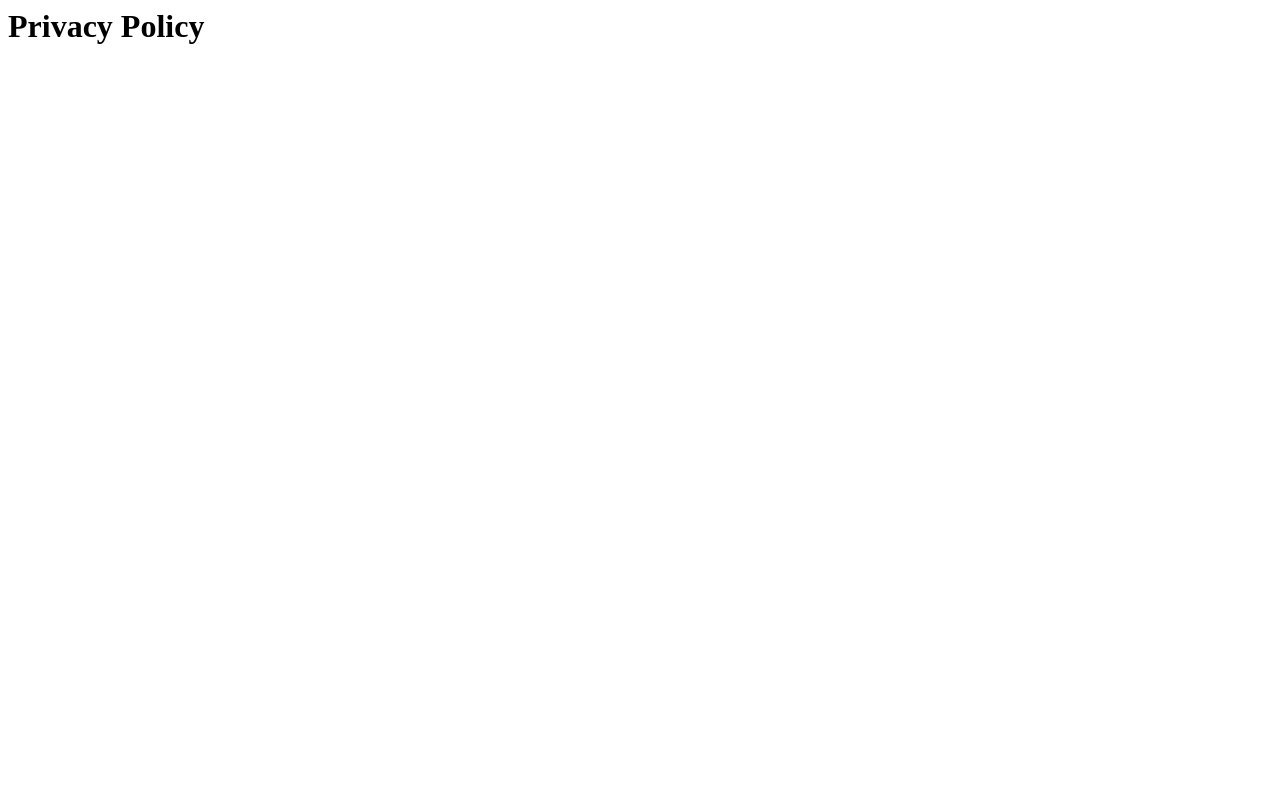
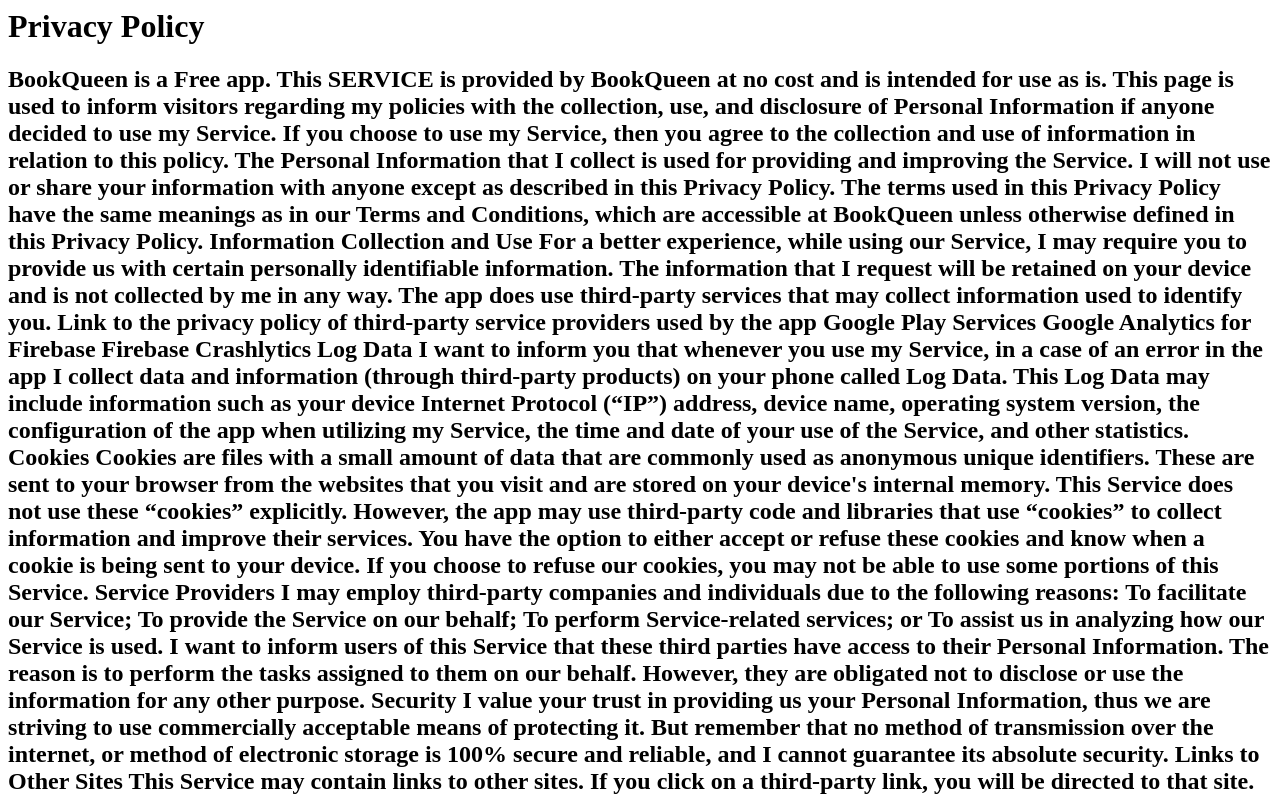
Before and after one commit to AVD1234/BookQueenprivacypolicy, a plain HTML site: page index.html in a window 1280 px wide. Shown: the top 798 px of the page. Drawn offline with Linux system fonts and the light colour scheme.

Commit message:
Update index.html

```diff
--- a/index.html
+++ b/index.html
@@ -1 +1,42 @@
 <h1>Privacy Policy</h1>
+<h2>BookQueen is a Free app. This SERVICE is provided by BookQueen at no cost and is intended for use as is.
+This page is used to inform visitors regarding my policies with the collection, use, and disclosure of Personal Information if anyone decided to use my Service.
+If you choose to use my Service, then you agree to the collection and use of information in relation to this policy. The Personal Information that I collect is used for providing and improving the Service. I will not use or share your information with anyone except as described in this Privacy Policy.
+The terms used in this Privacy Policy have the same meanings as in our Terms and Conditions, which are accessible at BookQueen unless otherwise defined in this Privacy Policy.
+Information Collection and Use
+For a better experience, while using our Service, I may require you to provide us with certain personally identifiable information. The information that I request will be retained on your device and is not collected by me in any way.
+The app does use third-party services that may collect information used to identify you.
+Link to the privacy policy of third-party service providers used by the app
+Google Play Services
+Google Analytics for Firebase
+Firebase Crashlytics
+Log Data
+I want to inform you that whenever you use my Service, in a case of an error in the app I collect data and information (through third-party products) on your phone called Log Data. This Log Data may include information such as your device Internet Protocol (“IP”) address, device name, operating system version, the configuration of the app when utilizing my Service, the time and date of your use of the Service, and other statistics.
+
+Cookies
+
+Cookies are files with a small amount of data that are commonly used as anonymous unique identifiers. These are sent to your browser from the websites that you visit and are stored on your device's internal memory.
+This Service does not use these “cookies” explicitly. However, the app may use third-party code and libraries that use “cookies” to collect information and improve their services. You have the option to either accept or refuse these cookies and know when a cookie is being sent to your device. If you choose to refuse our cookies, you may not be able to use some portions of this Service.
+Service Providers
+I may employ third-party companies and individuals due to the following reasons:
+To facilitate our Service;
+To provide the Service on our behalf;
+To perform Service-related services; or
+To assist us in analyzing how our Service is used.
+I want to inform users of this Service that these third parties have access to their Personal Information. The reason is to perform the tasks assigned to them on our behalf. However, they are obligated not to disclose or use the information for any other purpose.
+
+Security
+
+I value your trust in providing us your Personal Information, thus we are striving to use commercially acceptable means of protecting it. But remember that no method of transmission over the internet, or method of electronic storage is 100% secure and reliable, and I cannot guarantee its absolute security.
+Links to Other Sites
+This Service may contain links to other sites. If you click on a third-party link, you will be directed to that site. Note that these external sites are not operated by me. Therefore, I strongly advise you to review the Privacy Policy of these websites. I have no control over and assume no responsibility for the content, privacy policies, or practices of any third-party sites or services.
+Children’s Privacy
+
+These Services do not address anyone under the age of 13. I do not knowingly collect personally identifiable information from children under 13 years of age. In the case I discover that a child under 13 has provided me with personal information, I immediately delete this from our servers. If you are a parent or guardian and you are aware that your child has provided us with personal information, please contact me so that I will be able to do the necessary actions.
+Changes to This Privacy Policy
+I may update our Privacy Policy from time to time. Thus, you are advised to review this page periodically for any changes. I will notify you of any changes by posting the new Privacy Policy on this page.
+This policy is effective as of 2021-11-21
+Contact Us
+
+If you have any questions or suggestions about my Privacy Policy, do not hesitate to contact me at ashishdawkhar123@gmail.com.
+</h2>
```
